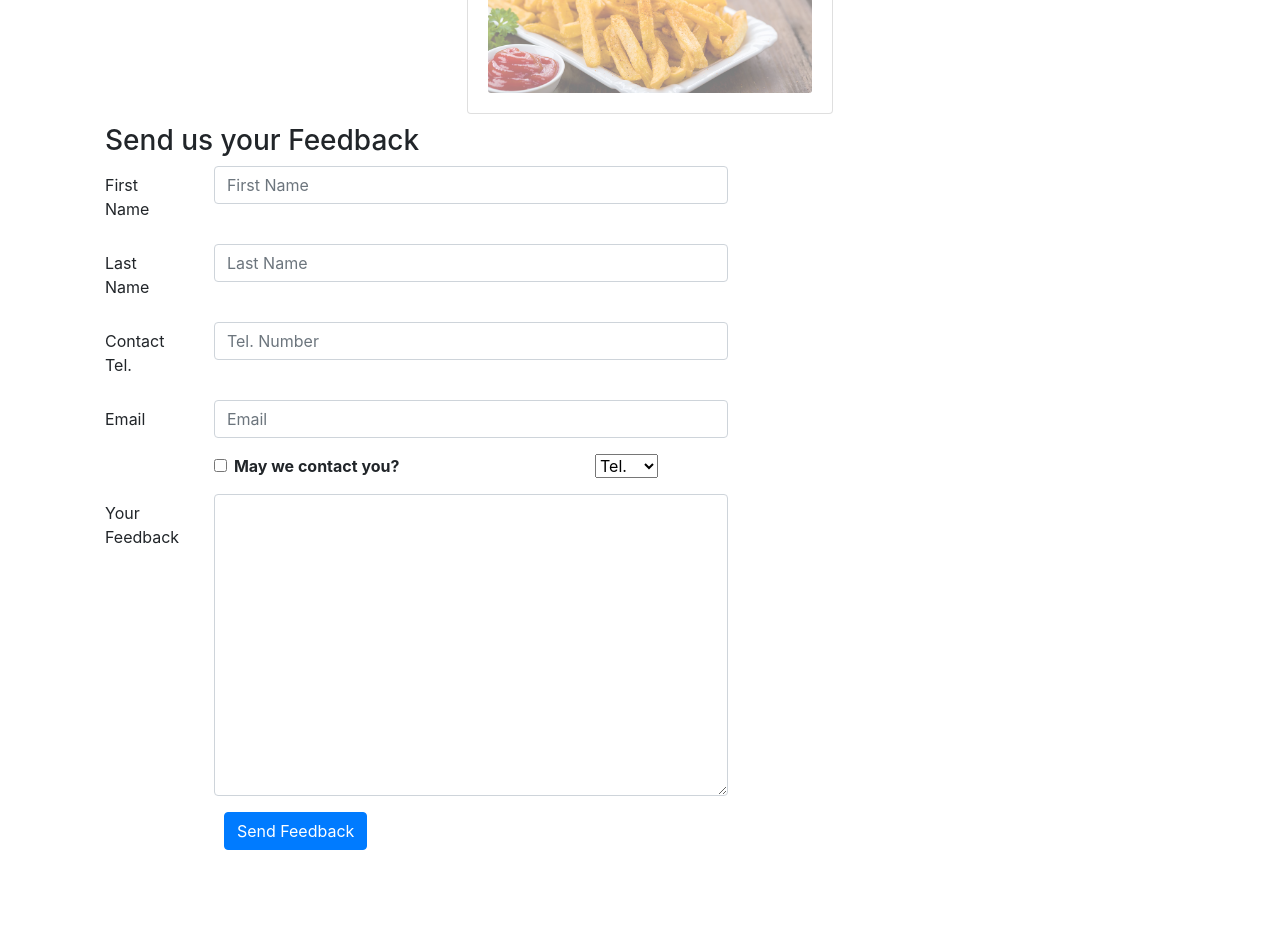
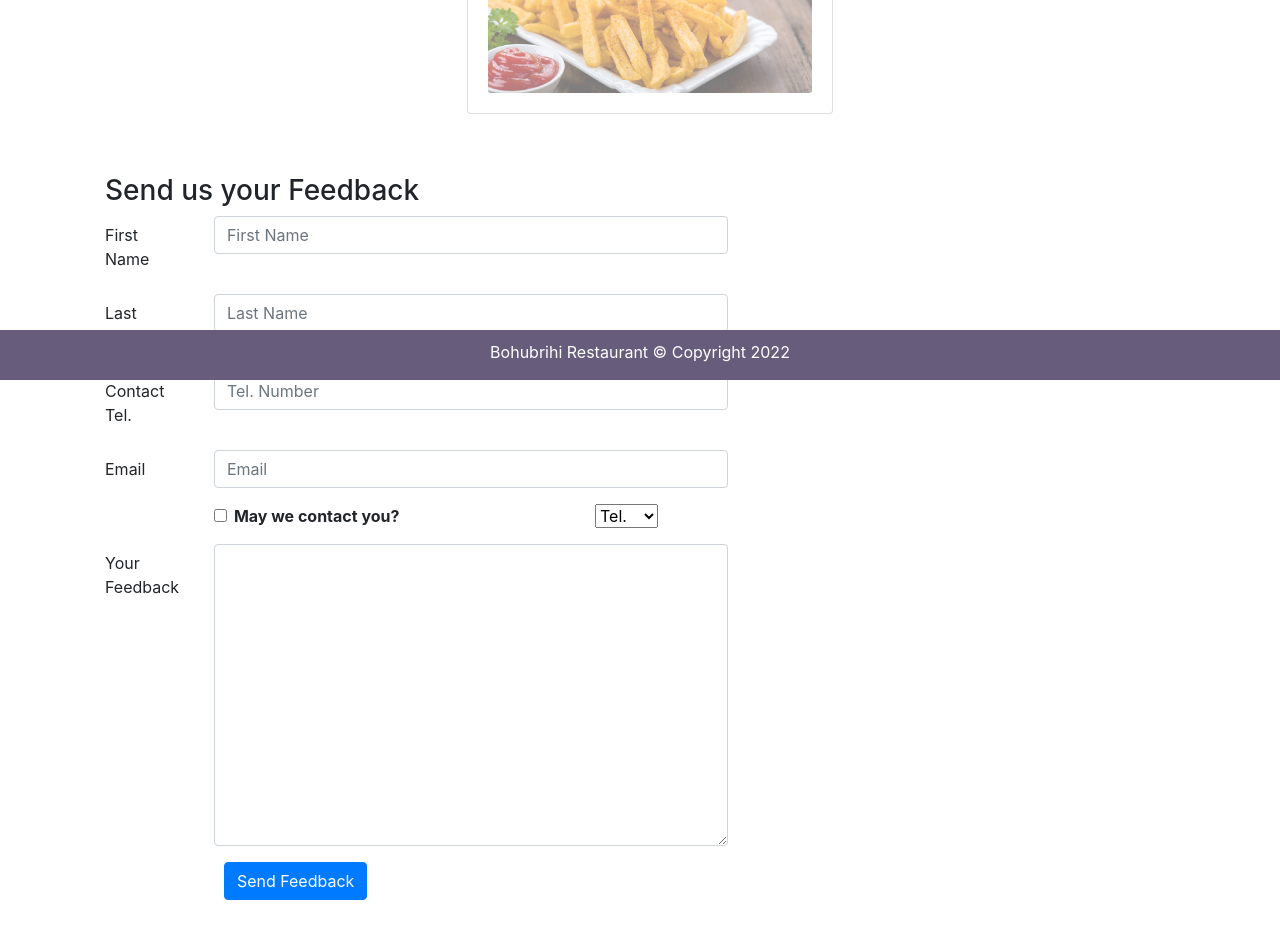
Before and after one commit to hridoyshil/bohubrihi-restaurant, a React (Create React App) app: page /about in a window 1280 px wide. Shown: the part 420-1358 px from the top of the page. Before the commit the page ends 1286 px from the top, so only its background shows below. Built offline with nearby package versions, Linux system fonts and the light colour scheme.

Commit message:
Footer Component- react -Adding Forms

```diff
--- a/src/App.css
+++ b/src/App.css
@@ -1,3 +1,20 @@
 .App {
   text-align: center;
 }
+
+.footer {
+  background-color: #675c7b;
+  margin: 0px auto;
+  padding-top: 10px;
+  position: fixed;
+  bottom: 0;
+  width: 100%;
+  color: white;
+}
+
+.row-content {
+  margin: 0px auto;
+  padding: 50px 0px 50px 0px;
+  min-height: 400px;
+
+}
--- a/src/components/footer/Footer.js
+++ b/src/components/footer/Footer.js
@@ -2,11 +2,16 @@
 
 const Footer = () => {
     return (
-        <div>
-
+        <div className="footer">
+            <div className="container">
+                <div className="row justify-content-center">
+                    <div className="col-auto">
+                        <p>Bohubrihi Restaurant &#169; Copyright 2022</p>
+                    </div>
+                </div>
+            </div>
         </div>
     );
 }
 
-
-export default Footer;
+export default Footer
```
